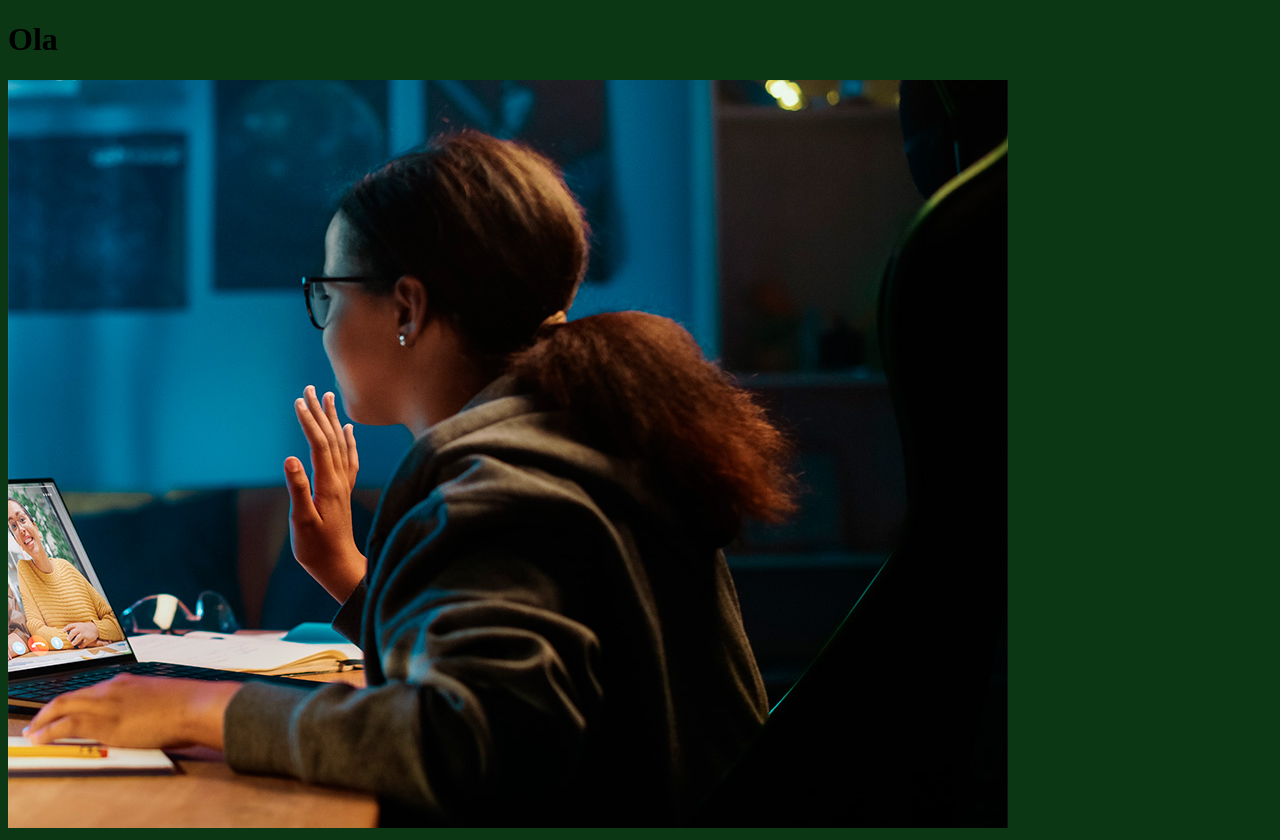
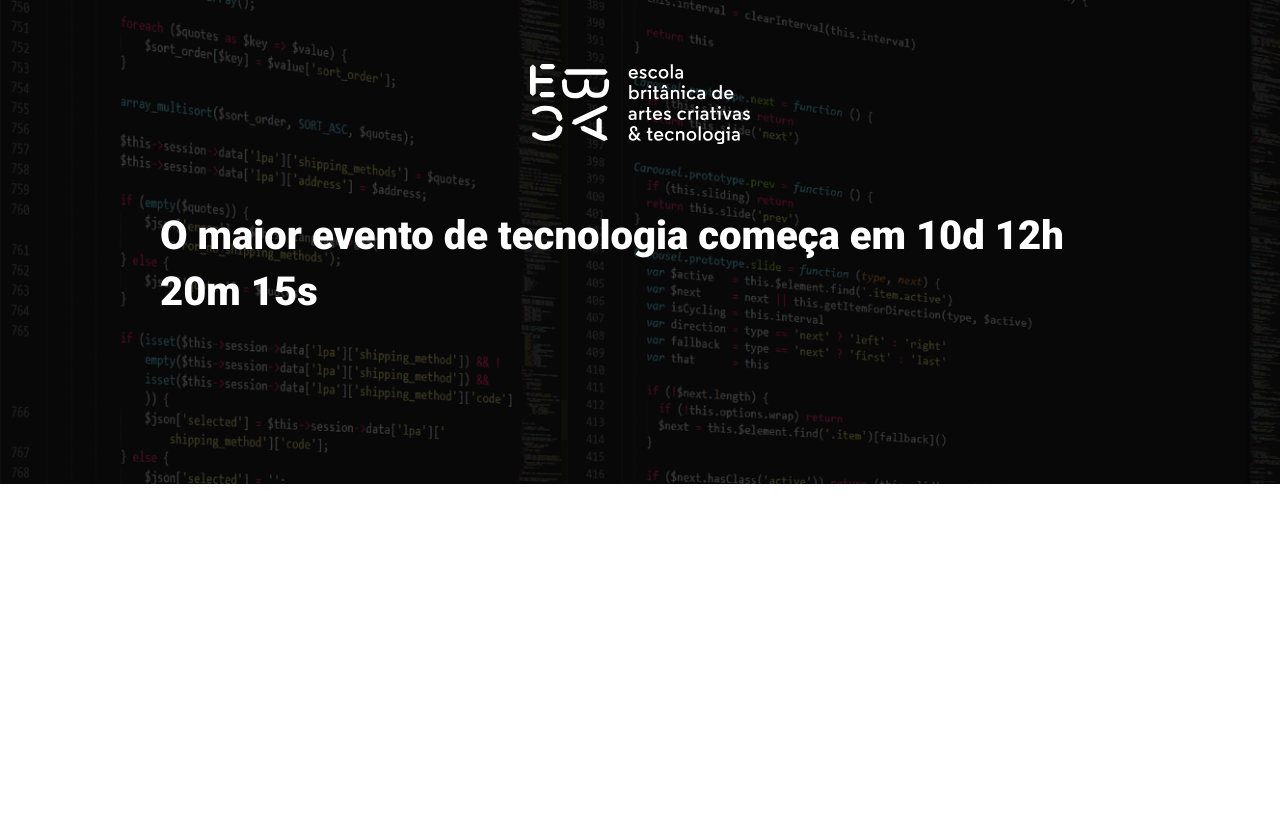
Before and after one commit to CristianoTobias/lading-page-event-ficticio-ebac, a website built with Parcel: page src/index.html in a window 1280 px wide. After the commit the page ends 800 px from the top, so only its background shows below. Built offline with nearby package versions, Linux system fonts and the light colour scheme.

Commit message:
Criando o hero

```diff
--- a/src/index.html
+++ b/src/index.html
@@ -1,15 +1,28 @@
 <!DOCTYPE html>
 <html lang="en">
-<head>
-    <meta charset="UTF-8">
-    <meta http-equiv="X-UA-Compatible" content="IE=edge">
-    <meta name="viewport" content="width=device-width, initial-scale=1.0">
-    <title>Document</title>
-    <link rel="stylesheet" href="styles/main.scss">
-</head>
-<body>
-    <h1>Ola</h1>
-    <img src="./images/backend.png" alt="">
+  <head>
+    <meta charset="UTF-8" />
+    <meta http-equiv="X-UA-Compatible" content="IE=edge" />
+    <meta name="viewport" content="width=device-width, initial-scale=1.0" />
+    <title>Ebac tech talks</title>
+    <link rel="preconnect" href="https://fonts.googleapis.com" />
+    <link rel="preconnect" href="https://fonts.gstatic.com" crossorigin />
+    <link
+      href="https://fonts.googleapis.com/css2?family=Roboto:wght@400;700;900&display=swap"
+      rel="stylesheet"
+    />
+
+    <link rel="stylesheet" href="styles/main.scss" />
+  </head>
+  <body>
+    <header class="hero">
+      <div class="container">
+        <img class="hero__logo" src="./images/ebac_logo.svg" alt="EBAC" />
+        <p class="hero__text">
+          O maior evento de tecnologia começa em 10d 12h 20m 15s
+        </p>
+      </div>
+    </header>
     <script src="scripts/main.js"></script>
-</body>
+  </body>
 </html>
--- /dev/null
+++ b/src/styles/_hero.scss
@@ -0,0 +1,51 @@
+.hero {
+    padding-top: 64px;
+    padding-bottom: 100px;
+    background-image: url('../images/fundo.png');
+    background-repeat: no-repeat;
+    background-size: cover;
+    position: relative;
+
+    .container {
+        position: relative;
+    }
+
+    &::before {
+        position: absolute;
+        top: 0;
+        left: 0;
+        width: 100%;
+        height: 100%;
+        background-color: #000;
+        content: "";
+        opacity: 0.7;
+    }
+
+    &__text {
+        margin-top: 64px;
+        margin-bottom: 64px;
+        font-size: 40px;
+        line-height: 56px;
+        font-weight: 800;
+
+    }
+
+    &__logo {
+        display: block;
+        margin: 0 auto;
+        height: 80px;
+    }
+
+@media (max-width:640px){
+    padding: 40px 0;
+    &__logo{
+        height: 40px;
+    }
+
+    &__text{
+        font-size: 22px;
+        line-height: 24px;
+        margin: 24px 0;
+    }
+}
+}
--- a/src/styles/main.scss
+++ b/src/styles/main.scss
@@ -1,3 +1,21 @@
-body {
-    background-color: rgb(11, 55, 20);
+@use 'hero';
+* {
+    box-sizing: border-box;
+    margin: 0;
+    padding: 0;
+    font-family: Roboto, sans-serif;
+    color: #fff;
 }
+
+.container {
+    max-width: 960px;
+    width: 100%;
+    margin: 0 auto;
+    @media (max-width: 640px){
+        max-width: 80%;
+    }
+
+    @media (max-width: 1024px){
+        max-width: 90%;
+    }
+}
```
